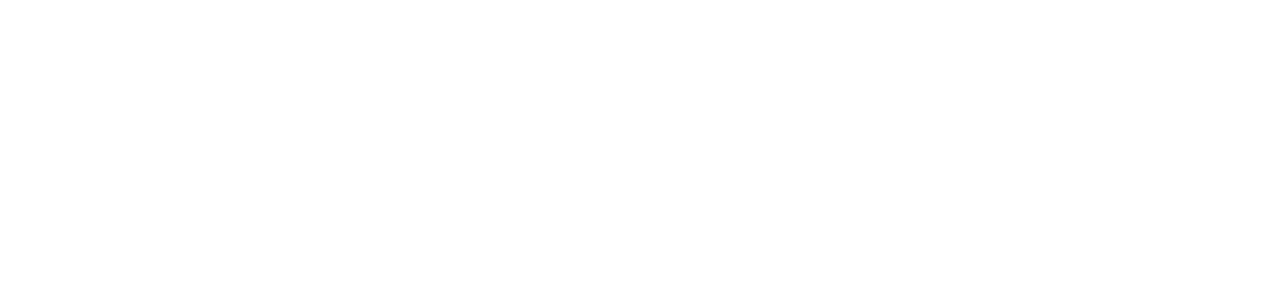
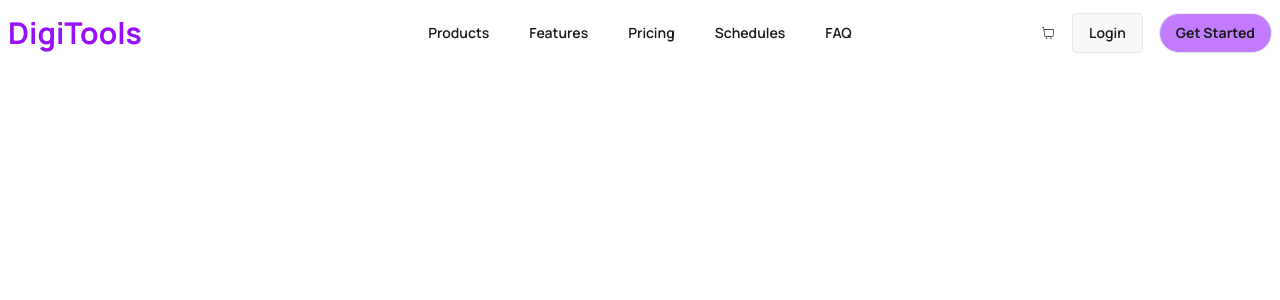
Before and after one commit to parvezmahmudlalin/DigiTools-Platform, a React (Vite) app: page / in a window 1280 px wide. Shown: the top 300 px of the page. Built offline with nearby package versions, Linux system fonts and the light colour scheme.

Commit message:
added navbar section

```diff
--- a/index.html
+++ b/index.html
@@ -1,5 +1,5 @@
 <!doctype html>
-<html lang="en">
+<html lang="en" data-theme>
   <head>
     <meta charset="UTF-8" />
     <link rel="icon" type="image/svg+xml" href="/favicon.svg" />
--- a/package.json
+++ b/package.json
@@ -13,6 +13,7 @@
     "@tailwindcss/vite": "^4.2.2",
     "react": "^19.2.4",
     "react-dom": "^19.2.4",
+    "react-icons": "^5.6.0",
     "tailwindcss": "^4.2.2"
   },
   "devDependencies": {
--- a/src/App.css
+++ b/src/App.css
@@ -0,0 +1,5 @@
+@import url('https://fonts.googleapis.com/css2?family=Manrope:wght@200..800&display=swap');
+
+*{
+   font-family: "Manrope", sans-serif;
+}
--- a/src/Components/Navbar/Navbar.jsx
+++ b/src/Components/Navbar/Navbar.jsx
@@ -1,11 +1,48 @@
 
 import React from 'react';
-
+import { CiShoppingCart } from "react-icons/ci";
 const Navbar = () => {
   return (
-    <div>
+   <div className="navbar  container mx-auto">
+  <div className="navbar-start">
+    <div className="dropdown">
+      <div tabIndex={0} role="button" className="btn btn-ghost md:hidden">
+        <svg xmlns="http://www.w3.org/2000/svg" className="h-5 w-5" fill="none" viewBox="0 0 24 24" stroke="currentColor"> <path strokeLinecap="round" strokeLinejoin="round" strokeWidth="2" d="M4 6h16M4 12h8m-8 6h16" /> </svg>
+      </div>
+      <ul
+        tabIndex="-1"
+        className="menu menu-sm dropdown-content bg-base-100 rounded-box z-1 mt-3 w-52 p-2 shadow">
+       <li><a href="">Products</a></li>
+      <li><a href="">Features</a></li>
+      <li><a href="">Pricing</a></li>
+      <li><a href="">Schedules</a></li>
+      <li><a href="">FAQ</a></li>
+      </ul>
+    </div>
+   <div>
+    <h2 className='text-3xl font-bold text-purple-600'>DigiTools</h2>
+   </div>
+  </div>
+  <div className="navbar-center md:flex hidden">
+    <ul className="menu menu-horizontal px-1 gap-4">
+      <li className='font-semibold'><a href="">Products</a></li>
+      <li className='font-semibold'><a href="">Features</a></li>
+      <li className='font-semibold'><a href="">Pricing</a></li>
+      <li className='font-semibold'><a href="">Schedules</a></li>
+      <li className='font-semibold'><a href="">FAQ</a></li>
+    </ul>
+  </div>
+  <div className="navbar-end ">
+    <div className='flex gap-4 items-center' >
+
+      <p ><CiShoppingCart /></p>
+      <button className='btn '>Login</button>
+
+      <button className='font-bold btn bg-purple-400 rounded-full'> Get Started</button>
 
     </div>
+  </div>
+</div>
   );
 };
 
```
Also changed, not shown: 1 other file (tests, documents, lock files or other folders).
